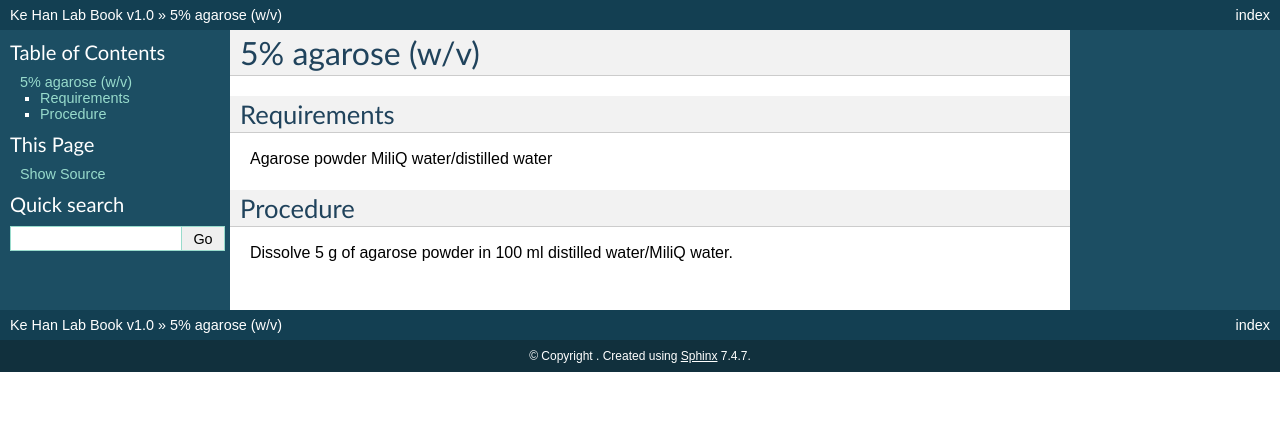
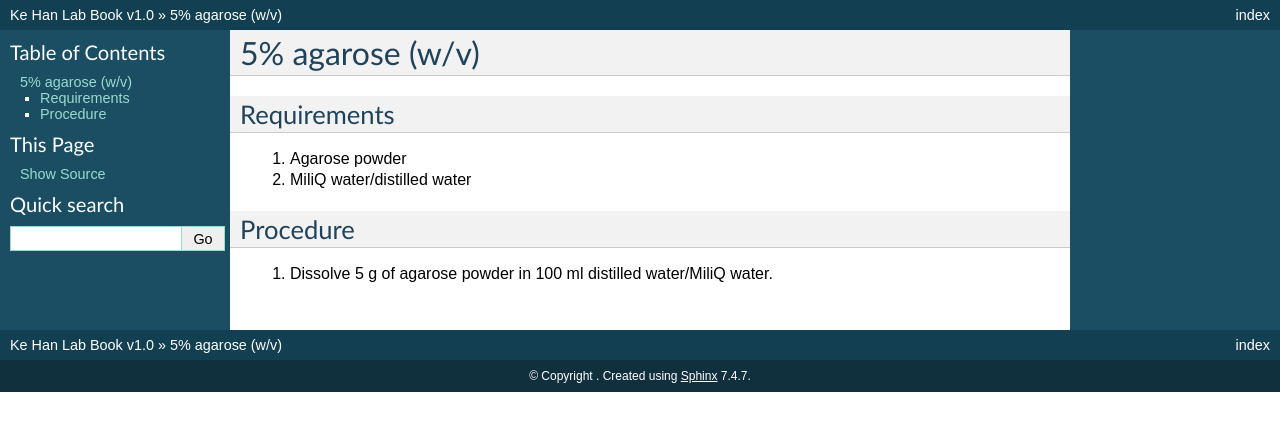
Before and after one commit to kehantan/labbook, a Sphinx documentation site: the page built from docs/buffers_solutions/agarose.rst, in a window 1280 px wide. Shown: the top 431 px of the page. Built offline with Sphinx 7.4.7, drawn with Linux system fonts in a browser that asks for light colours; pages that are not in the unit, such as notebooks, are missing from menus.

```diff
--- a/docs/buffers_solutions/agarose.rst
+++ b/docs/buffers_solutions/agarose.rst
@@ -3,10 +3,10 @@
 
 Requirements
 ------------
-Agarose powder
-MiliQ water/distilled water
+#. Agarose powder
+#. MiliQ water/distilled water
 
 
 Procedure
 ---------
-Dissolve 5 g of agarose powder in 100 ml distilled water/MiliQ water.
+#. Dissolve 5 g of agarose powder in 100 ml distilled water/MiliQ water.
```
